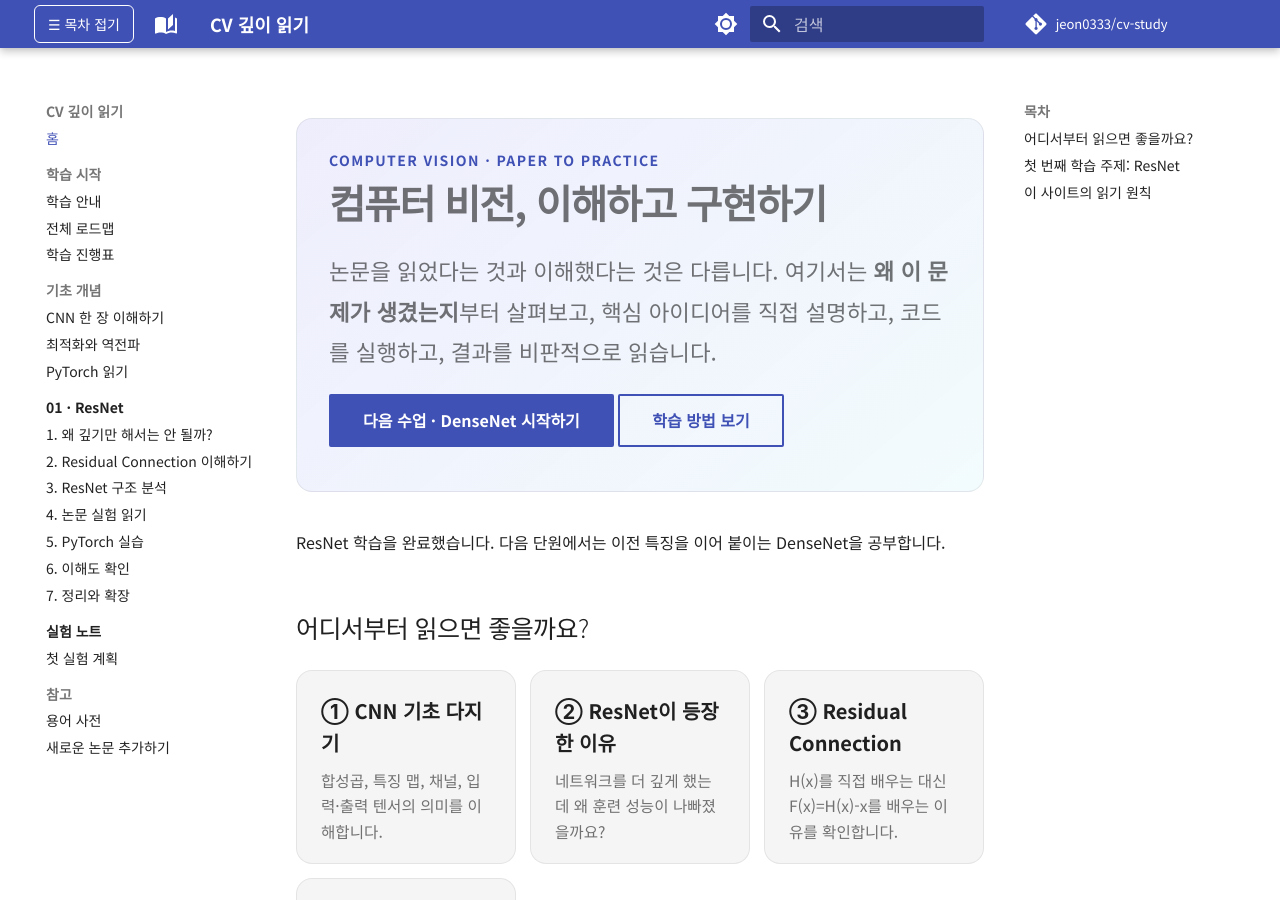
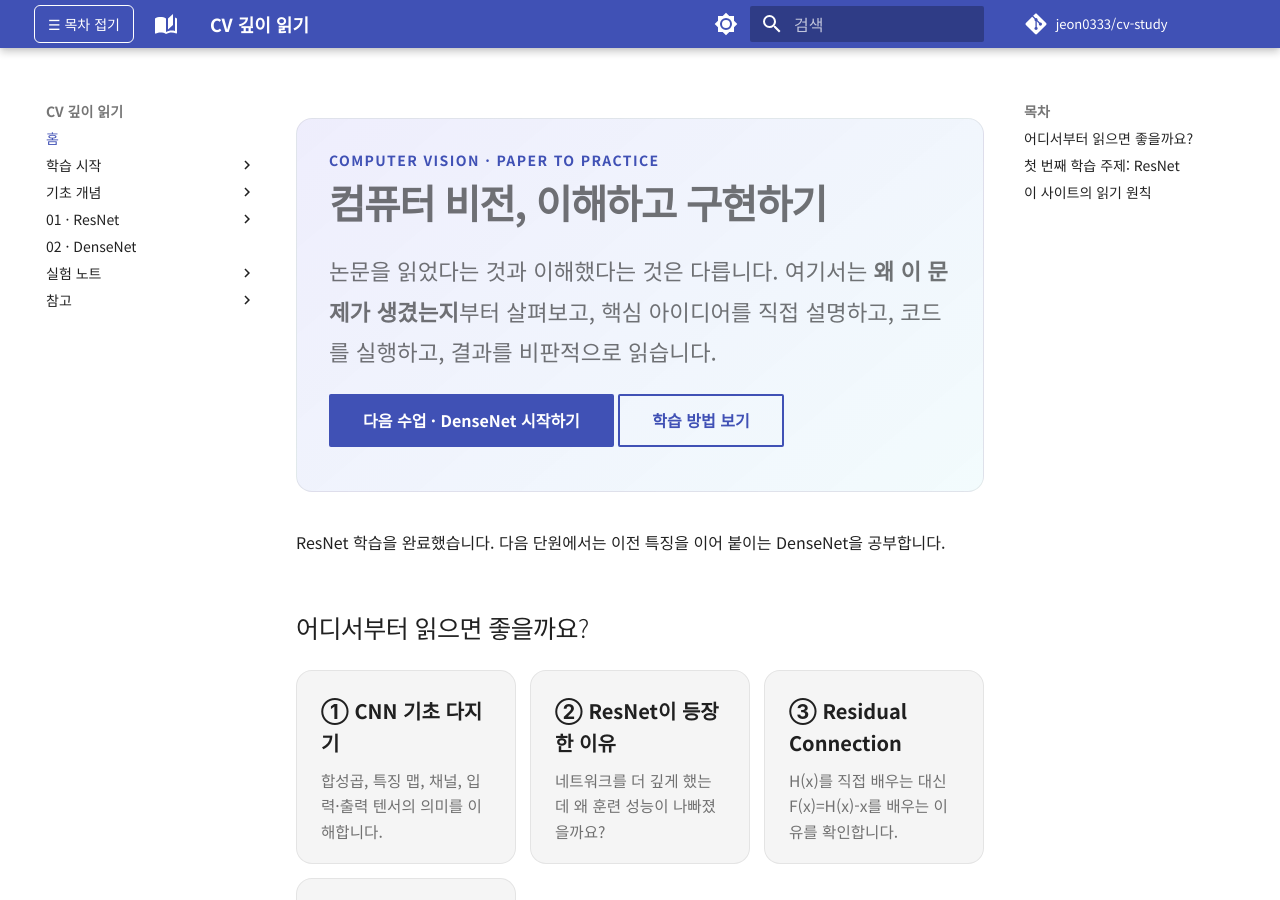
Before and after one commit to jeon0333/cv-study, an MkDocs documentation site: the page built from docs/index.md, in a window 1280 px wide and 900 px high. Built offline with MkDocs 1.6.1 and Material for MkDocs 9.7.7, drawn with Linux system fonts in a browser that asks for light colours; comment, search, counter and statistics services are not loaded.

Commit message:
feat: enable collapsible sections and DenseNet navigation

```diff
--- a/mkdocs.yml
+++ b/mkdocs.yml
@@ -36,7 +36,6 @@ theme:
   features:
     - navigation.instant
     - navigation.tracking
-    - navigation.sections
     - navigation.indexes
     - navigation.top
     - search.suggest
@@ -91,6 +90,8 @@ nav:
       - '5. PyTorch 실습': papers/resnet/05-lab.md
       - '6. 이해도 확인': papers/resnet/06-quiz.md
       - '7. 정리와 확장': papers/resnet/07-review.md
+  - '02 · DenseNet':
+      - 학습과 실습: papers/densenet/index.md
   - 실험 노트:
       - 실험 기록법: experiments/index.md
       - 첫 실험 계획: experiments/resnet-first-run.md
```
